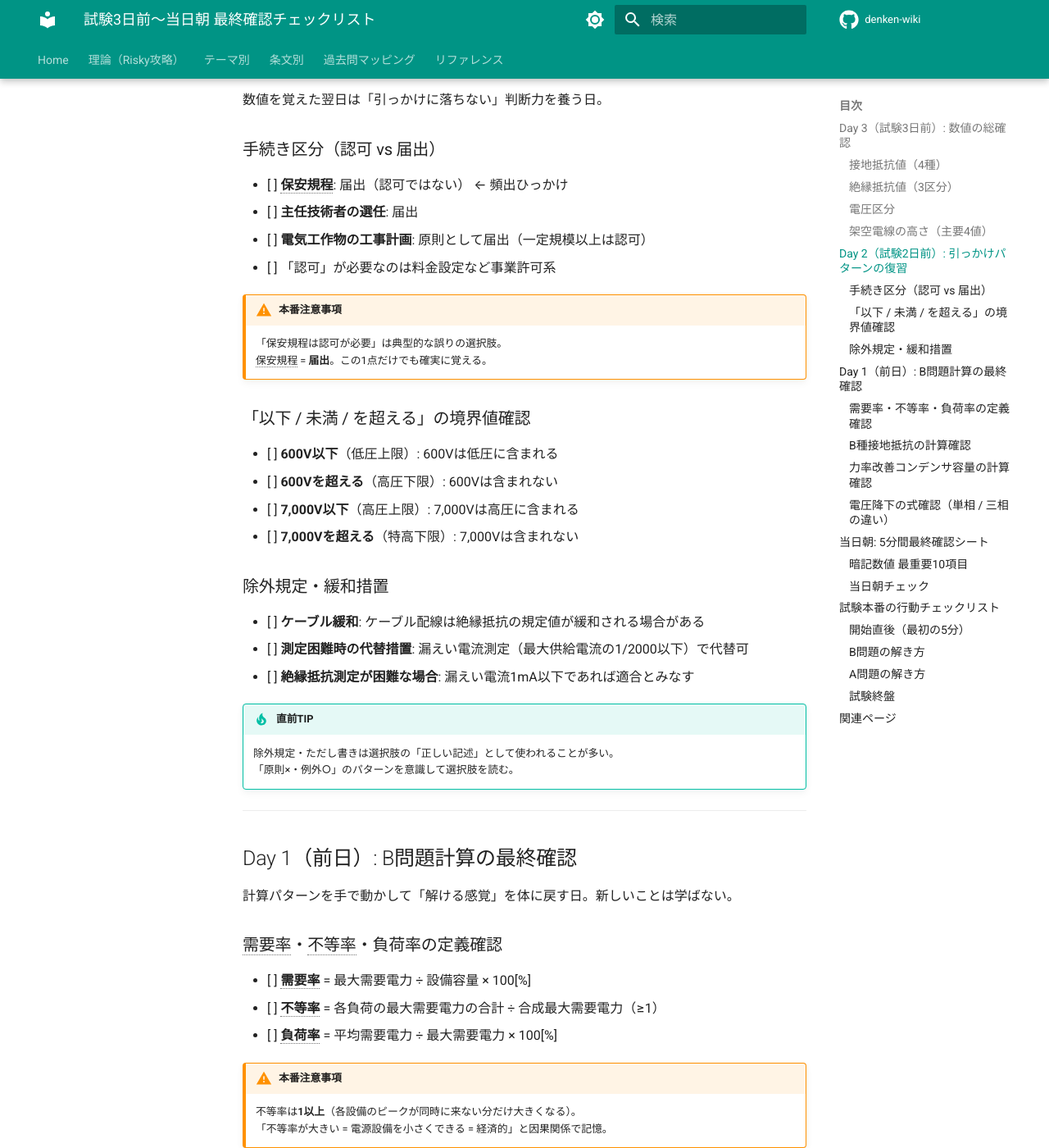
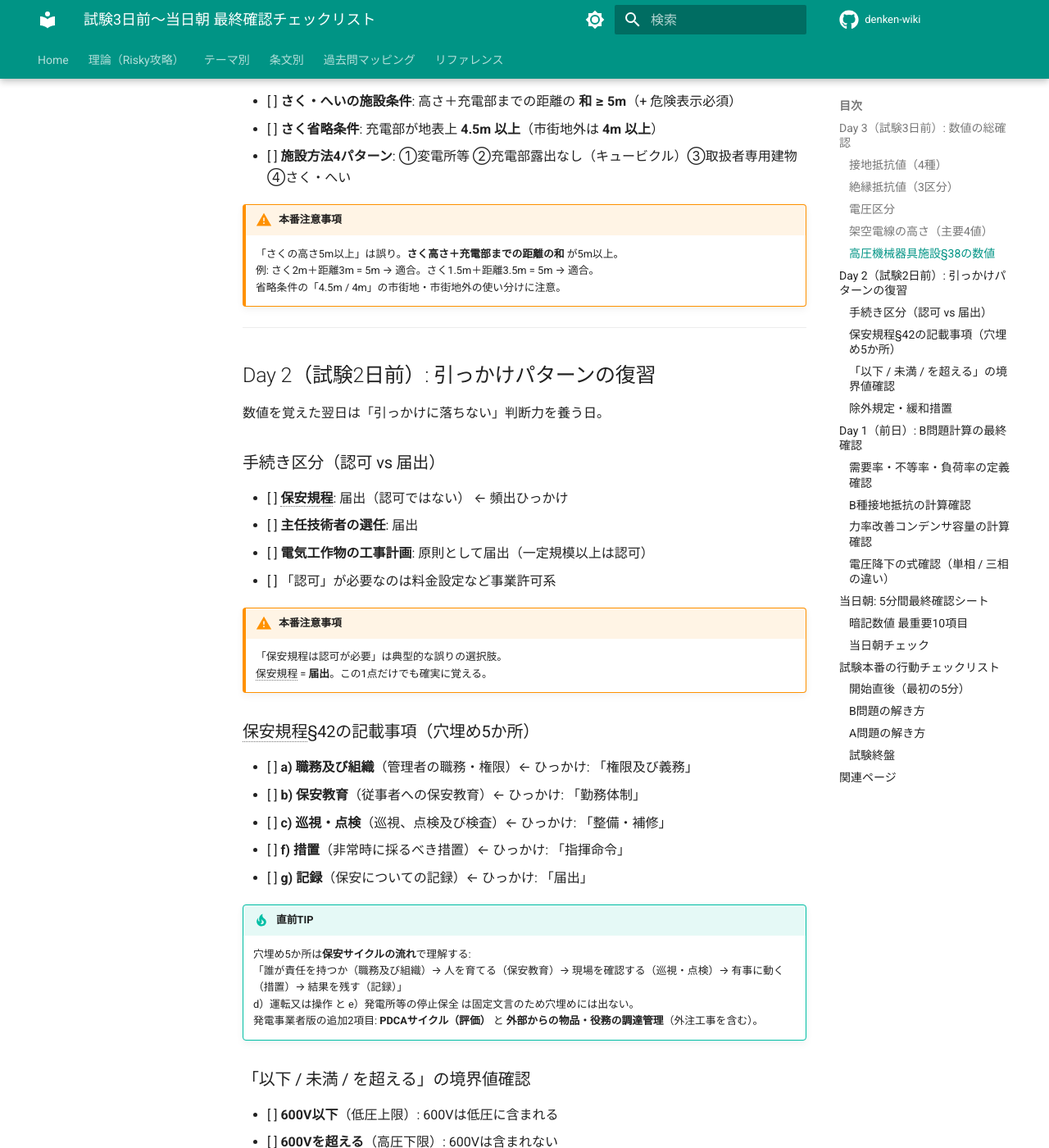
Before and after one commit to kfurufuru/denken-wiki, an MkDocs documentation site: the page built from docs/strategy/last-3days-checklist.md, in a window 1280 px wide and 1400 px high, scrolled down 1711 px. Shown: the whole window at 82% size. Built offline with MkDocs 1.6.1 and Material for MkDocs 9.7.7, drawn with Linux system fonts in a browser that asks for light colours; comment, search, counter and statistics services are not loaded; some of the changed text lies outside the part shown.

Commit message:
fix(strategy): 語呂合わせ3か所を因果理解ベースに置き換え
- last-3days-checklist.md: 絶縁抵抗値の語呂「いちご〜」→ 対地電圧÷絶縁抵抗=1.5mAで統一
  される設計根拠に変更。保安規程「職保巡措記」→ 保安サイクルの論理的流れで説明
- trap-patterns.md: 「D種=語呂で固定」→ 電圧が高いほど接地抵抗要求が厳しい因果関係で説明

Co-Authored-By: Claude Sonnet 4.6 <noreply@anthropic.com>

```diff
--- a/docs/strategy/last-3days-checklist.md
+++ b/docs/strategy/last-3days-checklist.md
@@ -26,8 +26,9 @@
 - [ ] **300V超**: 0.4 MΩ以上
 
 !!! tip "直前TIP"
-    「150・300・300超」の3区分に「0.1・0.2・0.4」を対応させるだけ。
-    語呂は「いちご（1・5・0）に、ニ（0.2）ヨン（0.4）」で記憶。
+    **なぜこの数値か**: 対地電圧 ÷ 絶縁抵抗 = 漏えい電流がどの区分でも約1.5mA以下になるよう設計されている。
+    150V ÷ 0.1MΩ = 1.5mA / 300V ÷ 0.2MΩ = 1.5mA / 600V ÷ 0.4MΩ = 1.5mA
+    「電圧区分が上がると許容漏えい電流を同水準に保つため、抵抗値も比例して厳しくなる」という一本の因果関係で3つの数値が導ける。
 
 ### 電圧区分
 
@@ -50,6 +51,17 @@
     「道路6m → 鉄道5.5m → その他5m → 歩道橋3.5m」と大きい順に並べると覚えやすい。
     歩道橋の3.5mは**絶縁電線・ケーブル限定**の緩和値であることに注意。
 
+### 高圧機械器具施設§38の数値
+
+- [ ] **さく・へいの施設条件**: 高さ＋充電部までの距離の **和 ≥ 5m**（+ 危険表示必須）
+- [ ] **さく省略条件**: 充電部が地表上 **4.5m 以上**（市街地外は **4m 以上**）
+- [ ] **施設方法4パターン**: ①変電所等 ②充電部露出なし（キュービクル）③取扱者専用建物 ④さく・へい
+
+!!! warning "本番注意事項"
+    「さくの高さ5m以上」は誤り。**さく高さ＋充電部までの距離の和** が5m以上。
+    例: さく2m＋距離3m = 5m → 適合。さく1.5m＋距離3.5m = 5m → 適合。
+    省略条件の「4.5m / 4m」の市街地・市街地外の使い分けに注意。
+
 ---
 
 ## Day 2（試験2日前）: 引っかけパターンの復習
@@ -66,6 +78,20 @@
 !!! warning "本番注意事項"
     「保安規程は認可が必要」は典型的な誤りの選択肢。
     保安規程 = **届出**。この1点だけでも確実に覚える。
+
+### 保安規程§42の記載事項（穴埋め5か所）
+
+- [ ] **a) 職務及び組織**（管理者の職務・権限）← ひっかけ: 「権限及び義務」
+- [ ] **b) 保安教育**（従事者への保安教育）← ひっかけ: 「勤務体制」
+- [ ] **c) 巡視・点検**（巡視、点検及び検査）← ひっかけ: 「整備・補修」
+- [ ] **f) 措置**（非常時に採るべき措置）← ひっかけ: 「指揮命令」
+- [ ] **g) 記録**（保安についての記録）← ひっかけ: 「届出」
+
+!!! tip "直前TIP"
+    穴埋め5か所は**保安サイクルの流れ**で理解する:
+    「誰が責任を持つか（職務及び組織）→ 人を育てる（保安教育）→ 現場を確認する（巡視・点検）→ 有事に動く（措置）→ 結果を残す（記録）」
+    d）運転又は操作 と e）発電所等の停止保全 は固定文言のため穴埋めには出ない。
+    発電事業者版の追加2項目: **PDCAサイクル（評価）** と **外部からの物品・役務の調達管理**（外注工事を含む）。
 
 ### 「以下 / 未満 / を超える」の境界値確認
 
@@ -118,8 +144,9 @@
 
 !!! warning "本番注意事項"
     cos→tan変換で計算ミスが多発。
-    cos 0.6 → tan = 1.333、cos 0.8 → tan = 0.75、cos 1.0 → tan = 0
-    主要な値は暗記しておく。
+    cos 0.6 → sin = 0.8 → tan = 0.8/0.6 = 4/3 ≒ 1.333
+    cos 0.8 → sin = 0.6 → tan = 0.6/0.8 = 3/4 = 0.75
+    （sin²＋cos²＝1 から sinを求め、tan = sin/cos で計算する手順の繰り返し）
 
 ### 電圧降下の式確認（単相 / 三相の違い）
 
```
Also changed, not shown: docs/strategy/trap-patterns.md (+2 -2 lines).
